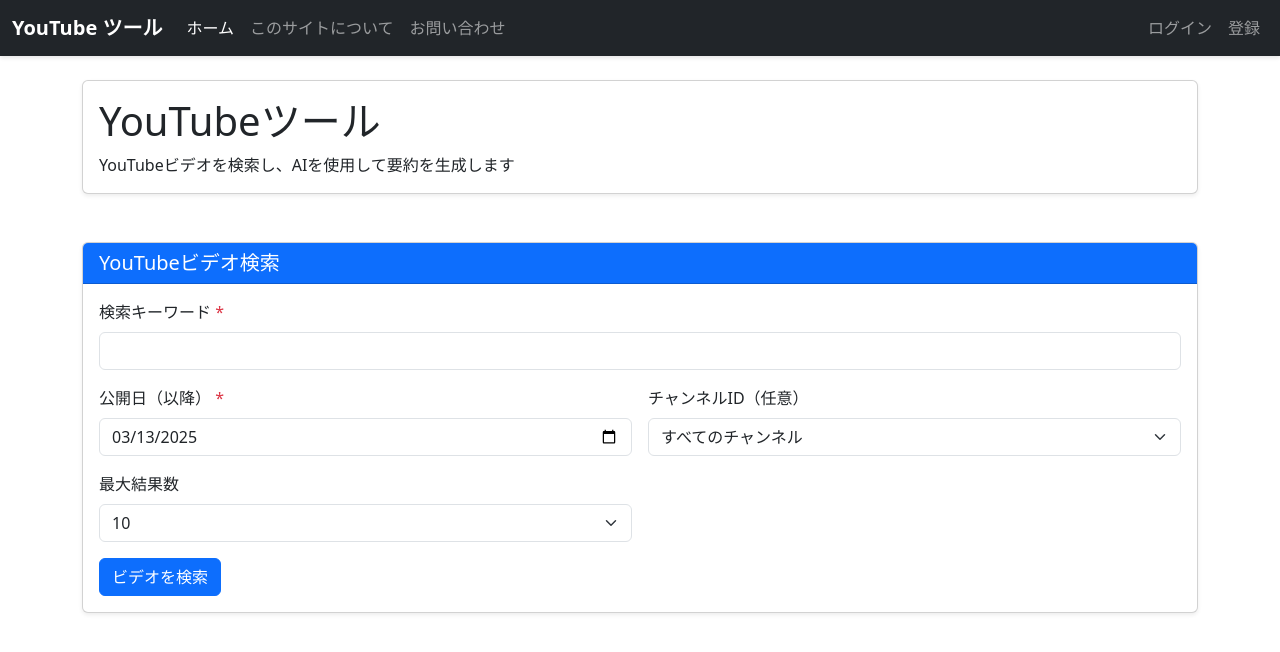
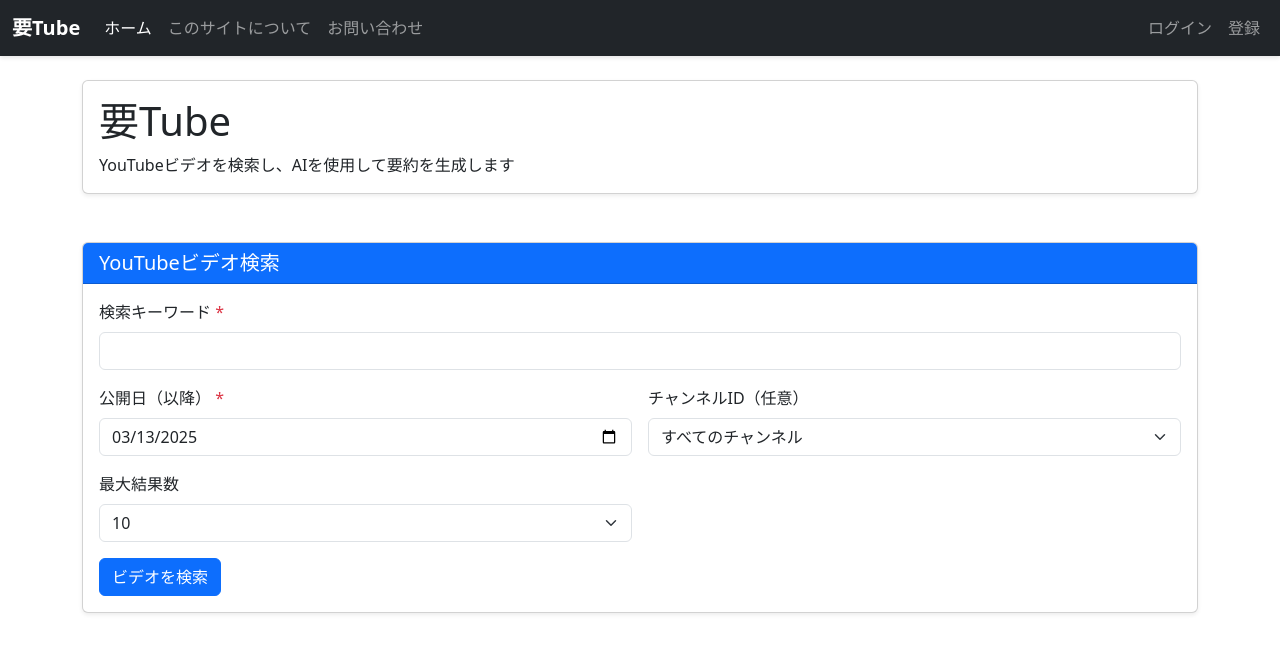
Before and after one commit to KayD0/youtube-summury, a website built with Vite: page front/index.html in a window 1280 px wide. Built offline with nearby package versions, Linux system fonts and the light colour scheme; some packages are replaced by stand-ins of ours; no server answers.

Commit message:
初期開発 タイトル修正

```diff
--- a/front/index.html
+++ b/front/index.html
@@ -14,7 +14,7 @@
 <body>
     <nav class="navbar navbar-expand-lg navbar-dark bg-dark mb-4">
         <div class="container-fluid">
-            <a class="navbar-brand" href="/">YouTube ツール</a>
+            <a class="navbar-brand" href="/">要Tube</a>
             <button class="navbar-toggler" type="button" data-bs-toggle="collapse" data-bs-target="#navbarNav">
                 <span class="navbar-toggler-icon"></span>
             </button>
--- a/front/src/js/views/home.js
+++ b/front/src/js/views/home.js
@@ -7,7 +7,7 @@
         <div class="col-12">
             <div class="card">
                 <div class="card-body">
-                    <h1 class="card-title">YouTubeツール</h1>
+                    <h1 class="card-title">要Tube</h1>
                     <p class="card-text">YouTubeビデオを検索し、AIを使用して要約を生成します</p>
                 </div>
             </div>
```
